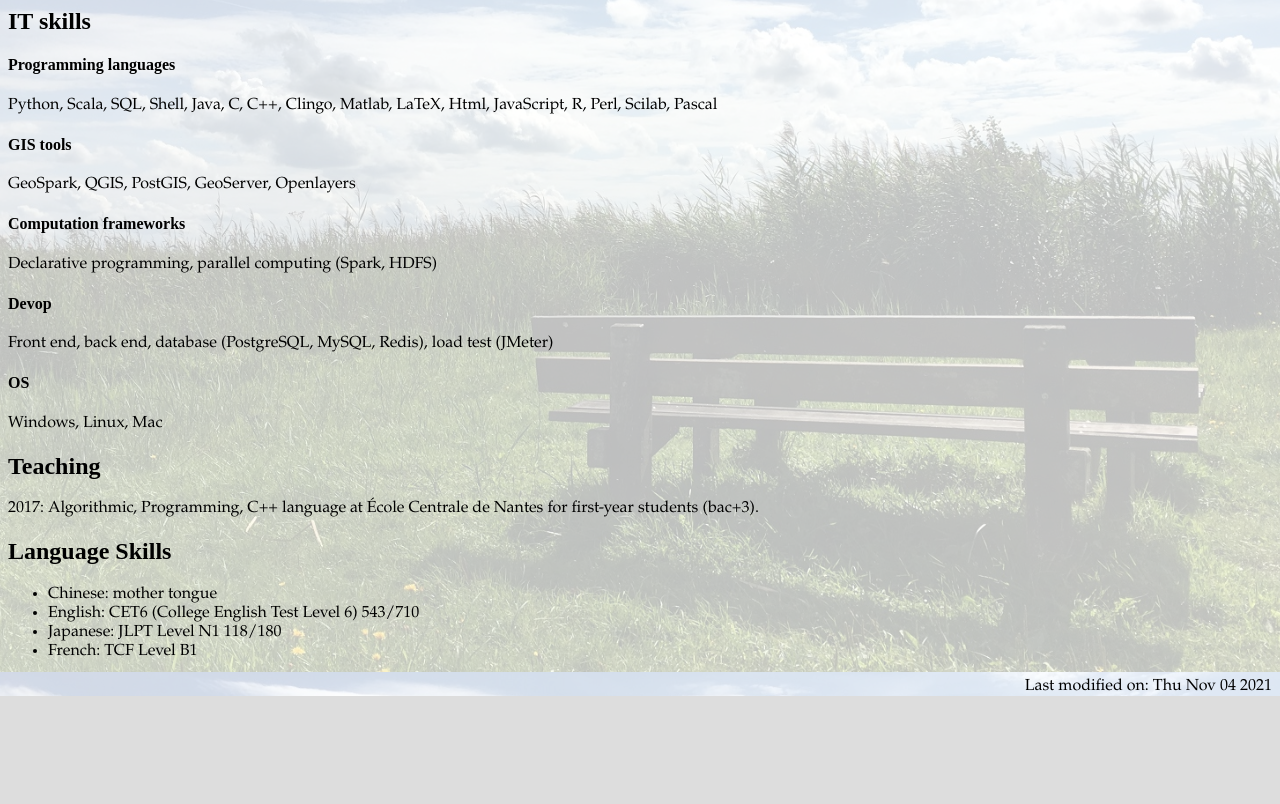
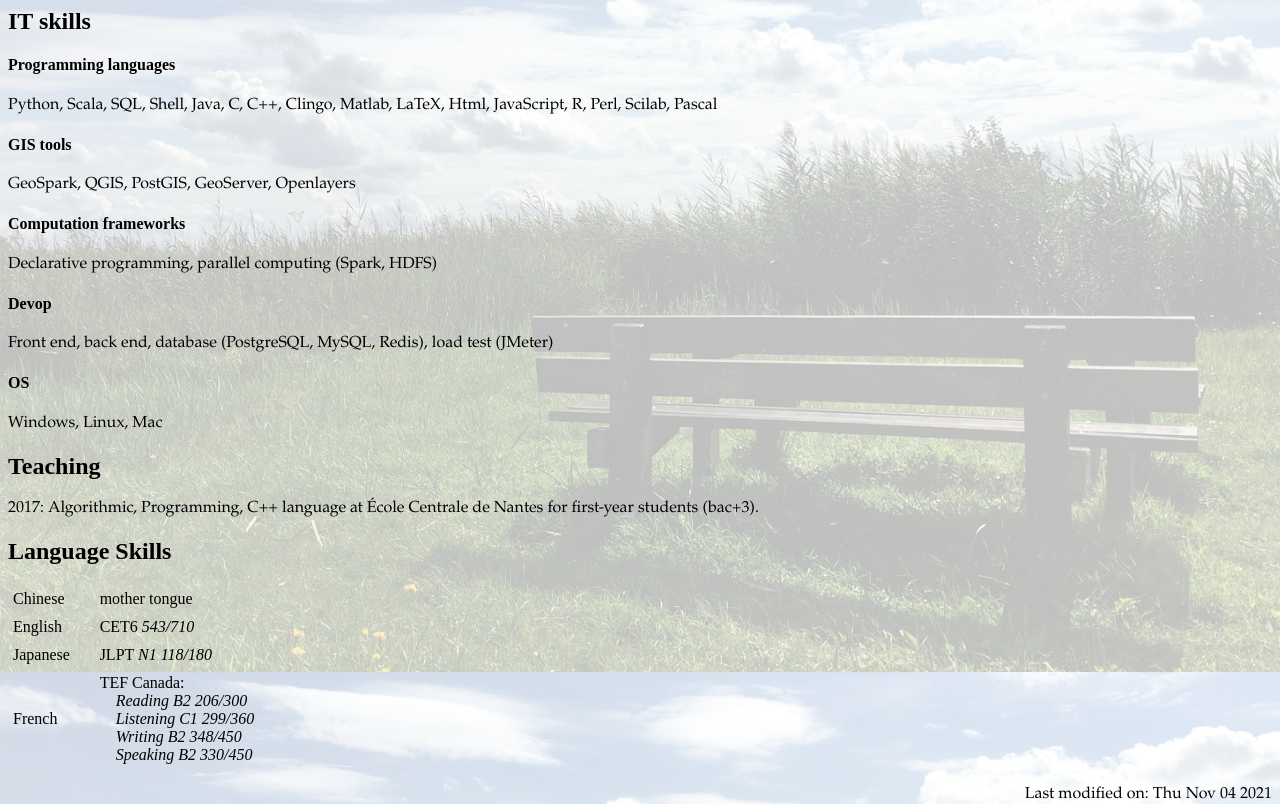
Before and after one commit to XinweiChai/XinweiChai.github.io, a plain HTML site: page index.html in a window 1280 px wide. Shown: the part 1728-2532 px from the top of the page. Before the commit the page ends 2424 px from the top, so only its background shows below. Drawn offline with Linux system fonts and the light colour scheme.

Commit message:
Update index.html

```diff
--- a/index.html
+++ b/index.html
@@ -120,12 +120,29 @@ French title: <i>Analyse d'accessibilité et révision de la dynamique dans les
 <p>2017: Algorithmic, Programming, C++ language at École Centrale de Nantes for first-year students (bac+3).</p>
 
 <h2>Language Skills</h2>
-<ul>
-	<li>Chinese: mother tongue</li>
-	<li>English: CET6 (College English Test Level 6) 543/710</li>
-	<li>Japanese: JLPT Level N1 118/180</li>
-	<li>French: TCF Level B1</li>
-</ul>
+<table border="2" cellpadding="5" cellspacing="3" width="300" rules="none" frame="void">
+    <tr>
+        <td>Chinese </td>
+        <td>mother tongue</td>
+    </tr>
+    <tr>
+        <td>English</td>
+        <td>CET6 <i>543/710</i></td>
+    </tr>
+    <tr>
+        <td>Japanese</td>
+        <td>JLPT <i>N1 118/180</i> </td>
+    </tr>
+    <tr>
+        <td>French</td>
+        <td>TEF Canada: <br>
+        	<i>&emsp;Reading B2 206/300 <br>
+        	&emsp;Listening C1 299/360 <br>
+        	&emsp;Writing B2 348/450 <br>
+         	&emsp;Speaking B2 330/450</i>
+        </td>
+    </tr>
+</table>
 
 <p id="time" align="right"></p>
 <script>
```
